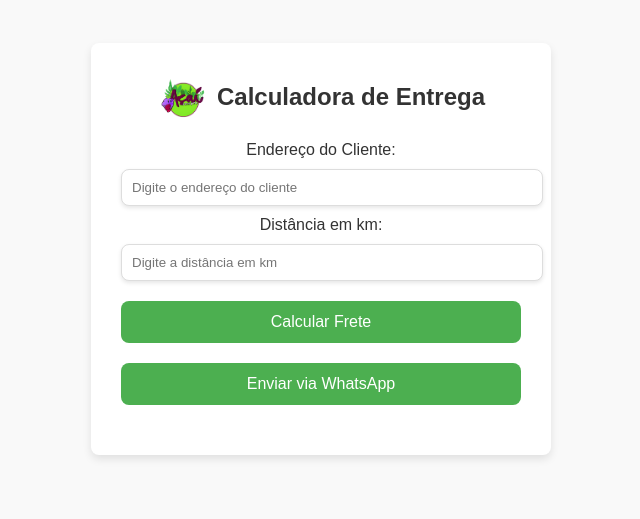
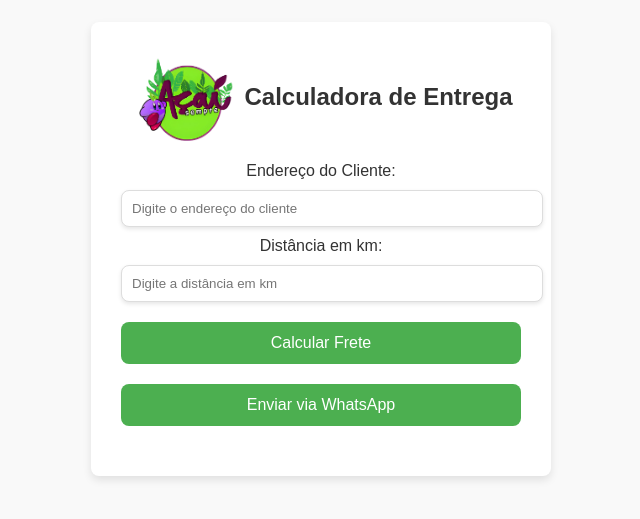
Before and after one commit to wennermacielb/km, a plain HTML site: page index.html in a window 1280 px wide. Shown: the part 171-690 px from the top of the page, without its empty margins (319-959 px from the left). Drawn offline with Linux system fonts and the light colour scheme.

Commit message:
Add files via upload

```diff
--- a/index.html
+++ b/index.html
@@ -38,9 +38,9 @@
         }
 
         .logo-container img {
-            width: 50px;
-            height: 50px;
-            margin-right: 10px; /* Espaço entre a logo e o texto */
+            width: 110px;
+            height: 110px;
+            margin-right: 5px; /* Espaço entre a logo e o texto */
         }
 
         h2 {
```
